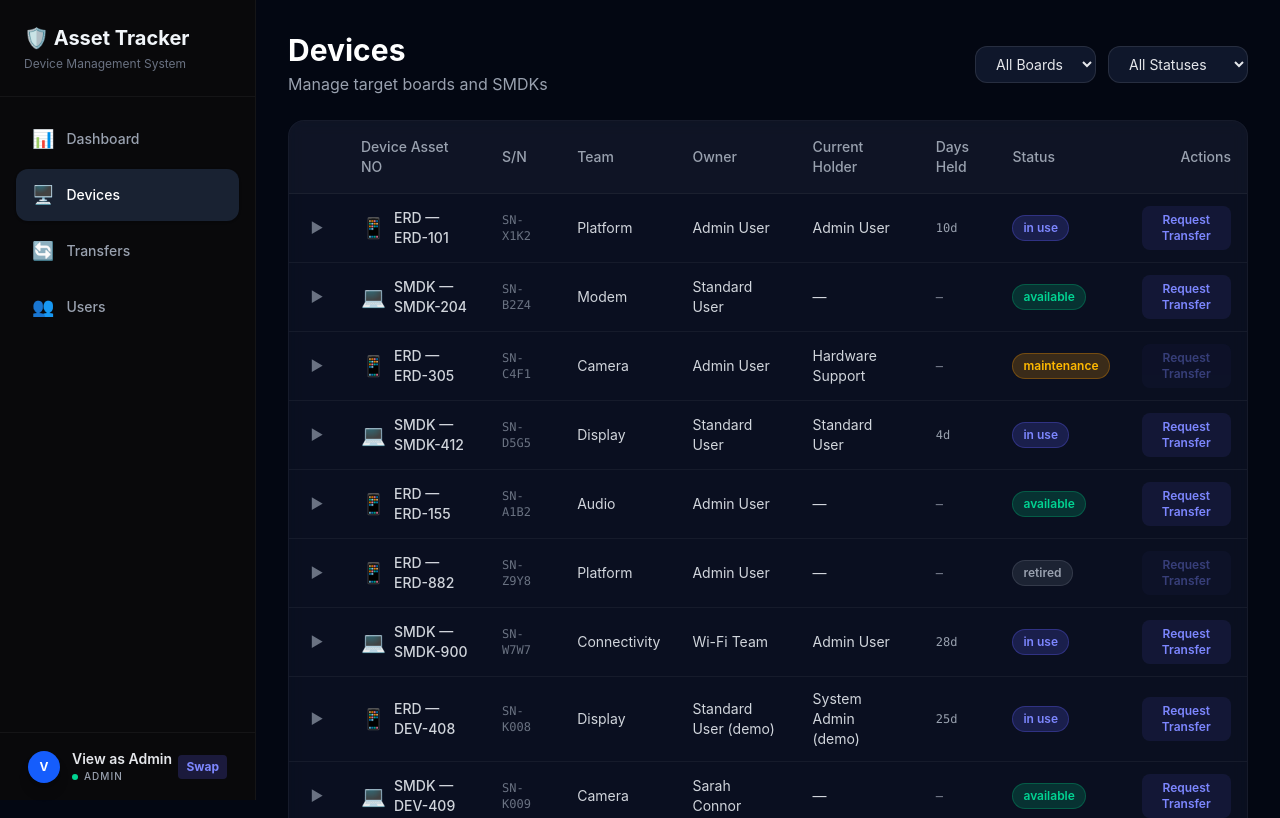
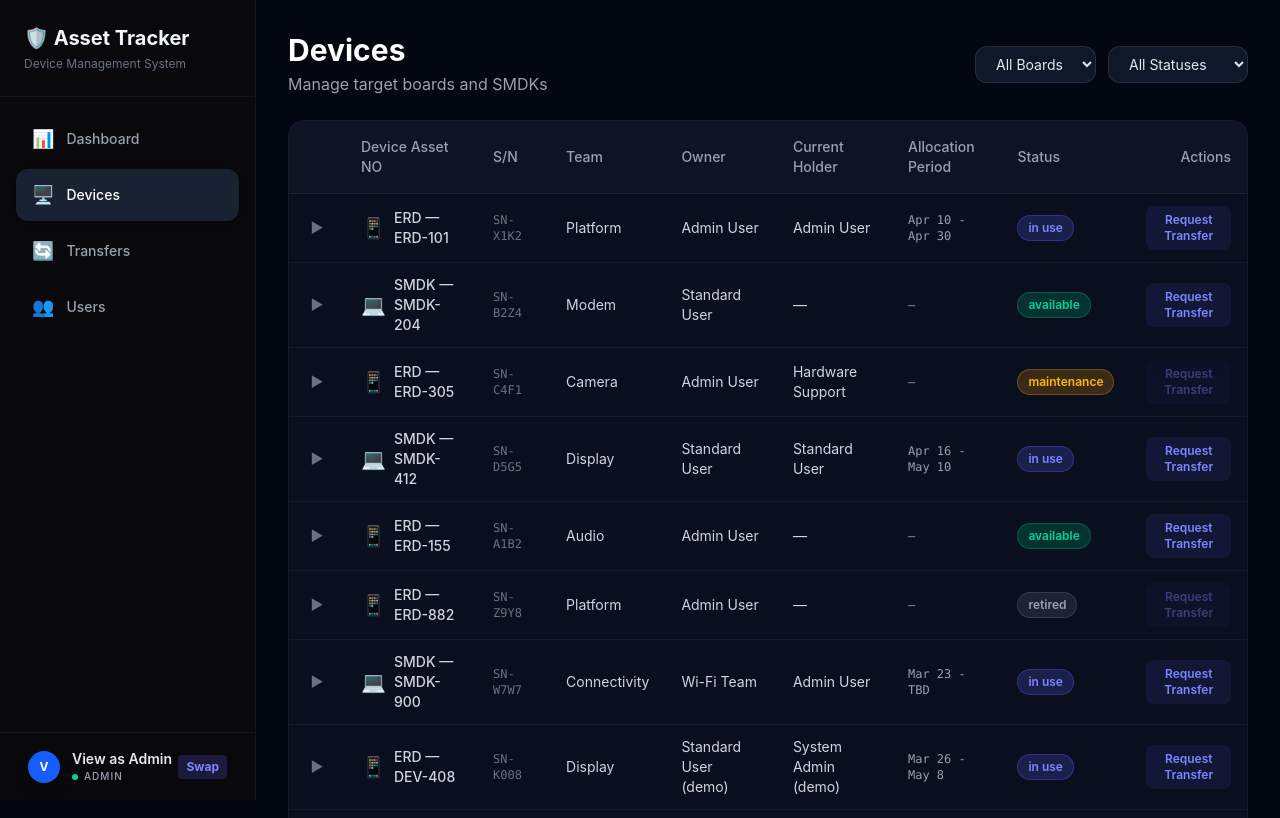
Before and after one commit to aloksts/device-management, a React (Vite) app in the folder client/: page /devices in a window 1280 px wide. Shown: the top 818 px of the page. Built offline with nearby package versions, Linux system fonts and the light colour scheme.

Commit message:
feat(ui): Shift tracking metrics mathematically to physical date ranges and inject user driven End Date logic to the transfer pipelines

```diff
--- a/client/src/api.js
+++ b/client/src/api.js
@@ -8,7 +8,7 @@ const delay = (ms) => new Promise(res => setTimeout(res, ms));
 let devices = [
   {
     id: 1, target_board: 'ERD', asset_device_no: 'ERD-101', serial_number: 'SN-X1K2', sample_number: 'Q1-Alpha', project_team: 'Platform',
-    status: 'in_use', assignment_date: new Date(Date.now() - 32*24*60*60*1000).toISOString(), owner_id: 1, owner_name: 'Admin User', current_owner_id: 1, current_owner_name: 'Admin User', assignment_date: new Date(Date.now() - 10*24*60*60*1000).toISOString(),
+    status: 'in_use', assignment_date: new Date(Date.now() - 32*24*60*60*1000).toISOString(), expected_return_date: new Date(Date.now() + 10*24*60*60*1000).toISOString(), owner_id: 1, owner_name: 'Admin User', current_owner_id: 1, current_owner_name: 'Admin User', assignment_date: new Date(Date.now() - 10*24*60*60*1000).toISOString(),
     location: 'Bldg 4 - Server Rack A', hw_revision: 'v2.1', mac_address: 'AA:11:BB:22:CC:33', ram_size: '32GB LPDDR5X',
     storage_capacity: '1TB UFS 4.0', os_version: 'Android 15 (Beta 2)', summary: 'Primary bring-up board for next-gen flagship SoC validation.'
   },
@@ -26,7 +26,7 @@ let devices = [
   },
   {
     id: 4, target_board: 'SMDK', asset_device_no: 'SMDK-412', serial_number: 'SN-D5G5', sample_number: 'D4-Gamma', project_team: 'Display',
-    status: 'in_use', assignment_date: new Date(Date.now() - 12*24*60*60*1000).toISOString(), owner_id: 2, owner_name: 'Standard User', current_owner_name: 'Standard User', assignment_date: new Date(Date.now() - 4*24*60*60*1000).toISOString(), location: 'Desk 42',
+    status: 'in_use', assignment_date: new Date(Date.now() - 12*24*60*60*1000).toISOString(), expected_return_date: new Date(Date.now() + 20*24*60*60*1000).toISOString(), owner_id: 2, owner_name: 'Standard User', current_owner_name: 'Standard User', assignment_date: new Date(Date.now() - 4*24*60*60*1000).toISOString(), location: 'Desk 42',
     hw_revision: 'v3.0 (OLED Variant)', mac_address: '12:34:56:78:9A:BC', ram_size: '16GB', storage_capacity: '256GB',
     summary: 'Connected to external 8K reference display matrix.'
   },
@@ -75,7 +75,7 @@ for(let i=8; i<=17; i++) {
     owner_name: extraUsers[(i + 1) % extraUsers.length].name,
     current_owner_name: isAvailable ? null : u.name,
     location: 'Lab ' + (i%3 + 1) + ' Rack ' + (i%5),
-    assignment_date: !isAvailable ? new Date(Date.now() - randomDaysAgo * 24*60*60*1000).toISOString() : null,
+    assignment_date: !isAvailable ? new Date(Date.now() - randomDaysAgo * 24*60*60*1000).toISOString() : null, expected_return_date: !isAvailable ? new Date(Date.now() + (randomDaysAgo%14 + 7) * 24*60*60*1000).toISOString() : null,
     ram_size: ((i%4 + 1) * 8) + 'GB',
     os_version: 'Android ' + (14 + (i%2))
   });
--- a/client/src/components/TransferModal.jsx
+++ b/client/src/components/TransferModal.jsx
@@ -3,6 +3,7 @@ import { createTransfer } from '../api'
 
 export default function TransferModal({ device, onClose, onDone }) {
   const [notes, setNotes] = useState('')
+  const [expectedEndDate, setExpectedEndDate] = useState(new Date(Date.now() + 14 * 24*60*60*1000).toISOString().split('T')[0])
   const [loading, setLoading] = useState(false)
   const user = JSON.parse(localStorage.getItem('auth_user') || '{}')
 
@@ -13,6 +14,7 @@ export default function TransferModal({ device, onClose, onDone }) {
     await createTransfer({
       device_id: device.id,
       requester_id: user.id,
+      expected_return_date: expectedEndDate,
       notes,
     })
     setLoading(false)
@@ -38,6 +40,16 @@ export default function TransferModal({ device, onClose, onDone }) {
             <div className="w-full bg-slate-950/50 border border-white/5 rounded-xl px-4 py-3 text-gray-200 cursor-not-allowed">
               {user.name} ({user.department})
             </div>
+          </div>
+          <div>
+            <label className="block text-sm font-medium text-gray-400 mb-2">Expected Return Date</label>
+            <input
+              type="date"
+              required
+              value={expectedEndDate}
+              onChange={e => setExpectedEndDate(e.target.value)}
+              className="w-full bg-slate-800 border border-white/10 rounded-xl px-4 py-3 text-gray-200 focus:outline-none focus:ring-2 focus:ring-indigo-500/50 mb-4"
+            />
           </div>
           <div>
             <label className="block text-sm font-medium text-gray-400 mb-2">Transfer Notes</label>
--- a/client/src/pages/Dashboard.jsx
+++ b/client/src/pages/Dashboard.jsx
@@ -160,7 +160,7 @@ export default function Dashboard() {
                   <div className="space-y-1.5 text-xs">
                     <div className="flex justify-between"><span className="text-gray-500">Holder:</span><span className="text-gray-300">{d.current_owner_name || '—'}
                       {d.status === 'in_use' && d.assignment_date && (
-                        <span className="text-[10px] ml-1.5 text-gray-500">({Math.floor((new Date() - new Date(d.assignment_date)) / (1000 * 60 * 60 * 24))}d)</span>
+                        <span className="text-[10px] ml-1.5 text-gray-500">({new Date(d.assignment_date).toLocaleDateString('en-US',{month:'short', day:'numeric'})} - {d.expected_return_date ? new Date(d.expected_return_date).toLocaleDateString('en-US',{month:'short', day:'numeric'}) : 'TBD'})</span>
                       )}
                     </span></div>
                     <div className="flex justify-between"><span className="text-gray-500">Location:</span><span className="text-slate-400">{d.location || '—'}</span></div>
--- a/client/src/pages/Devices.jsx
+++ b/client/src/pages/Devices.jsx
@@ -158,7 +158,7 @@ export default function Devices() {
                   <th className="text-left py-4 px-4 font-medium">Team</th>
                   <th className="text-left py-4 px-4 font-medium">Owner</th>
                   <th className="text-left py-4 px-4 font-medium">Current Holder</th>
-                  <th className="text-left py-4 px-4 font-medium">Days Held</th>
+                  <th className="text-left py-4 px-4 font-medium">Allocation Period</th>
                   <th className="text-left py-4 px-4 font-medium">Status</th>
                   <th className="text-right py-4 px-4 font-medium">Actions</th>
                 </tr>
@@ -187,7 +187,7 @@ export default function Devices() {
                       <td className="py-3 px-4">{d.current_owner_name || '—'}</td>
                       <td className="py-3 px-4 text-gray-400 font-mono text-xs">
                         {d.status === 'in_use' && d.assignment_date
-                          ? Math.floor((new Date() - new Date(d.assignment_date)) / (1000 * 60 * 60 * 24)) + 'd'
+                          ? new Date(d.assignment_date).toLocaleDateString('en-US',{month:'short', day:'numeric'}) + ' - ' + (d.expected_return_date ? new Date(d.expected_return_date).toLocaleDateString('en-US',{month:'short', day:'numeric'}) : 'TBD')
                           : '—'}
                       </td>
                       <td className="py-3 px-4"><StatusBadge status={d.status} /></td>
```
